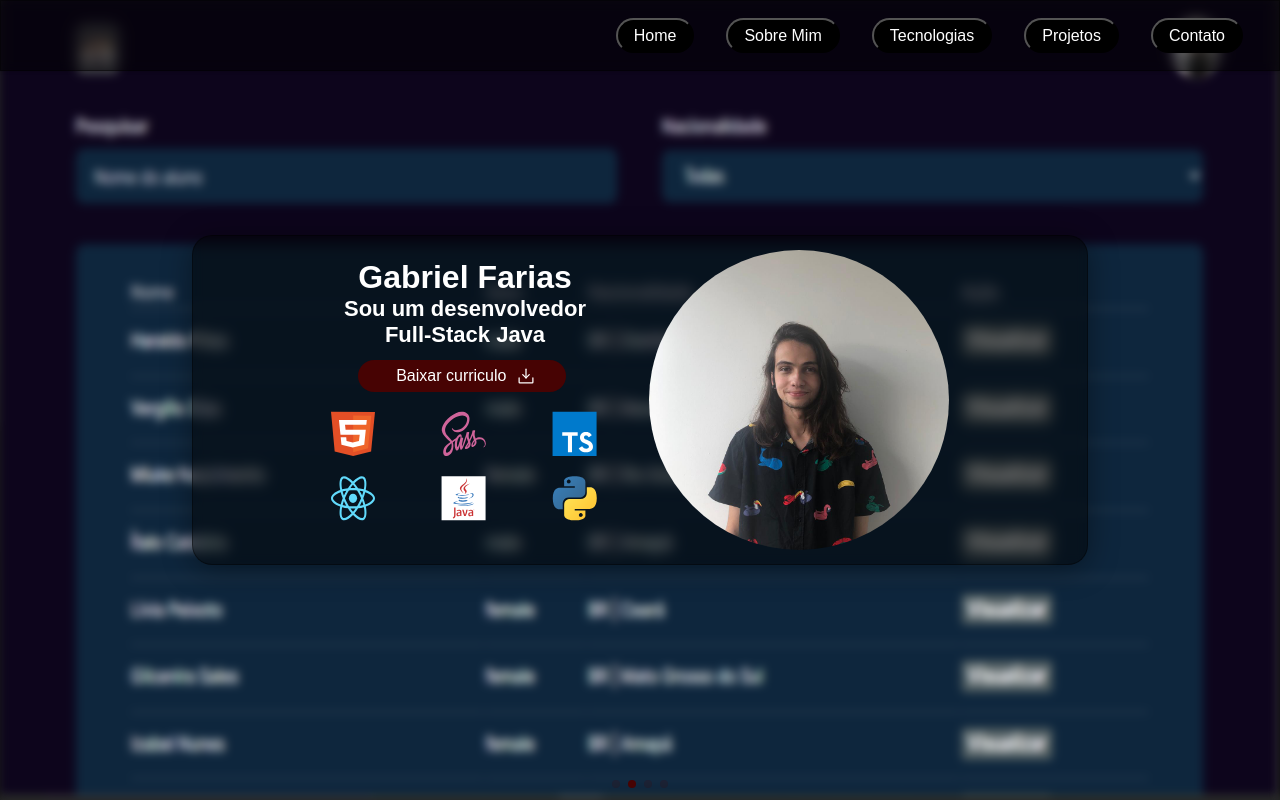
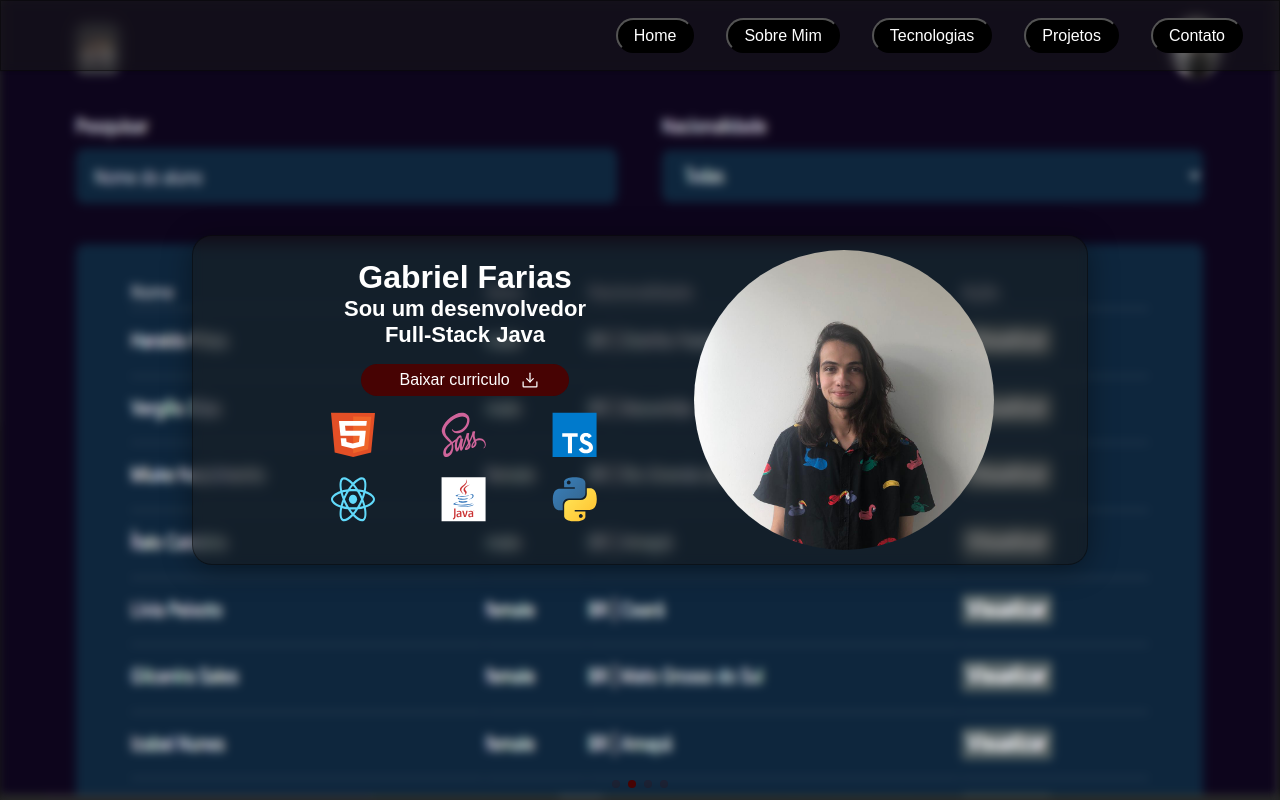
Before and after one commit to Gafariias/portfolio, a React (Vite) app: page / in a window 1280 px wide. Shown: the top 800 px of the page. Built offline with nearby package versions, Linux system fonts and the light colour scheme.

Commit message:
Mobile Responsive

```diff
--- a/src/components/Header/styles.ts
+++ b/src/components/Header/styles.ts
@@ -1,7 +1,7 @@
 import styled from "styled-components";
 
 export const Container = styled.div`
-    background-color: rgb(0, 0, 0, 0.5);
+    background-color: rgb(25, 25, 25, 0.5);
     box-shadow: 0 4px 30px rgba(0, 0, 0, 0.4);
     backdrop-filter: blur(5.5px);
     -webkit-backdrop-filter: blur(5.5px);
--- a/src/components/HomeContent/styles.ts
+++ b/src/components/HomeContent/styles.ts
@@ -1,12 +1,6 @@
 import styled from "styled-components";
 
 export const Container = styled.div`
-    //Efeito de vidro
-    background-color: rgb(0, 0, 0, 0.5);
-    box-shadow: 0 4px 30px rgba(0, 0, 0, 0.4);
-    backdrop-filter: blur(5.5px);
-    -webkit-backdrop-filter: blur(5.5px);
-    border: 1px solid rgb(0, 0, 0, 0.4);
     width: 56rem;
     height: 20.62rem;
     border-radius: 20px;
@@ -21,6 +15,13 @@ export const Container = styled.div`
     display: flex;
     align-items: center;
     justify-content: center;
+
+    //Efeito de vidro
+    background-color: rgb(25, 25, 25, 0.5);
+    box-shadow: 0 4px 30px rgba(0, 0, 0, 0.4);
+    backdrop-filter: blur(5.5px);
+    -webkit-backdrop-filter: blur(5.5px);
+    border: 1px solid rgb(0, 0, 0, 0.4);
 
     @media only screen and (max-width: 970px) {
         width: 70vw;
@@ -43,7 +44,12 @@ export const Container = styled.div`
 `;
 
 export const Content = styled.main`
-    width: 30%;
+    width: 40%;
+
+    .texto {
+        width: 17rem;
+        margin: auto;
+    }
 
     h2 {
         font-weight: 600;
@@ -60,7 +66,7 @@ export const Content = styled.main`
         color: white;
         font-size: 1rem;
         font-weight: 500;
-        margin: 0.7rem 0 1.2rem 10%;
+        margin: 1rem auto;
 
         display: flex;
         justify-content: center;
@@ -84,6 +90,11 @@ export const Content = styled.main`
     }
 
     @media only screen and (max-width: 970px) {
+
+        .texto {
+            width: 23vw;
+            margin: auto;
+        }
         h1 {
             font-size: 2.9vw;
         }
@@ -100,7 +111,11 @@ export const Content = styled.main`
     }
 
     @media only screen and (max-width: 660px) {
-        width: 50%;
+        width: 16rem;
+
+        .texto {
+            width: 10.3rem;
+        }
 
         h1 {
             margin-top: 1rem;
@@ -133,6 +148,7 @@ export const Content = styled.main`
 
 export const ContainerIcones = styled.div`
     margin: auto;
+    width: 16.7rem;
 
     .left {
         margin-left: 0;
@@ -146,8 +162,13 @@ export const ContainerIcones = styled.div`
         height: 55px;
     }
 
+    @media only screen and (max-width: 970px) {
+        width: 23vw;
+    }
+
     @media only screen and (max-width: 660px) {
-        margin-left: 6%;
+        margin: auto;
+        width: 11rem;
     }
 
     @media only screen and (max-width: 500px) {
@@ -184,6 +205,7 @@ export const ImageHome = styled.img`
     }
 
     @media only screen and (max-width: 660px) {
+        margin: auto;
         width: 12rem;
         height: 12rem;
     }
--- a/src/components/Tecnologias/styles.css
+++ b/src/components/Tecnologias/styles.css
@@ -37,12 +37,20 @@ h2 {
 @media only screen and (max-width: 660px) {
 
     h2 {
-        font-size: 3.7vw;
+        font-size: 1.1rem;
         text-align: left;
     }
 
+    span {
+        font-size: 1.4rem;
+    }
+
     p {
-        font-size: 2.8vw;
+        font-size: 0.9rem;
+    }
+
+    span {
+
     }
 
     .icone {
--- a/src/components/TecnologiasContent/styles.ts
+++ b/src/components/TecnologiasContent/styles.ts
@@ -10,6 +10,10 @@ export const Container = styled.div`
     @media only screen and (max-width: 920px) {
         width: 100%;
     }
+
+    @media only screen and (max-width: 600px) {
+        padding: 5.8rem 1.5rem 25px 1.5rem;
+    }
 `;
 
 export const Content = styled.main`
--- a/src/styles/global.ts
+++ b/src/styles/global.ts
@@ -101,6 +101,10 @@ export const GlobalStyle = createGlobalStyle`
             font-size: 1.1rem;
         }
 
+        :active {
+            border: none;
+        }
+
         .infos {
             display: flex;
             flex-direction: column;
```
